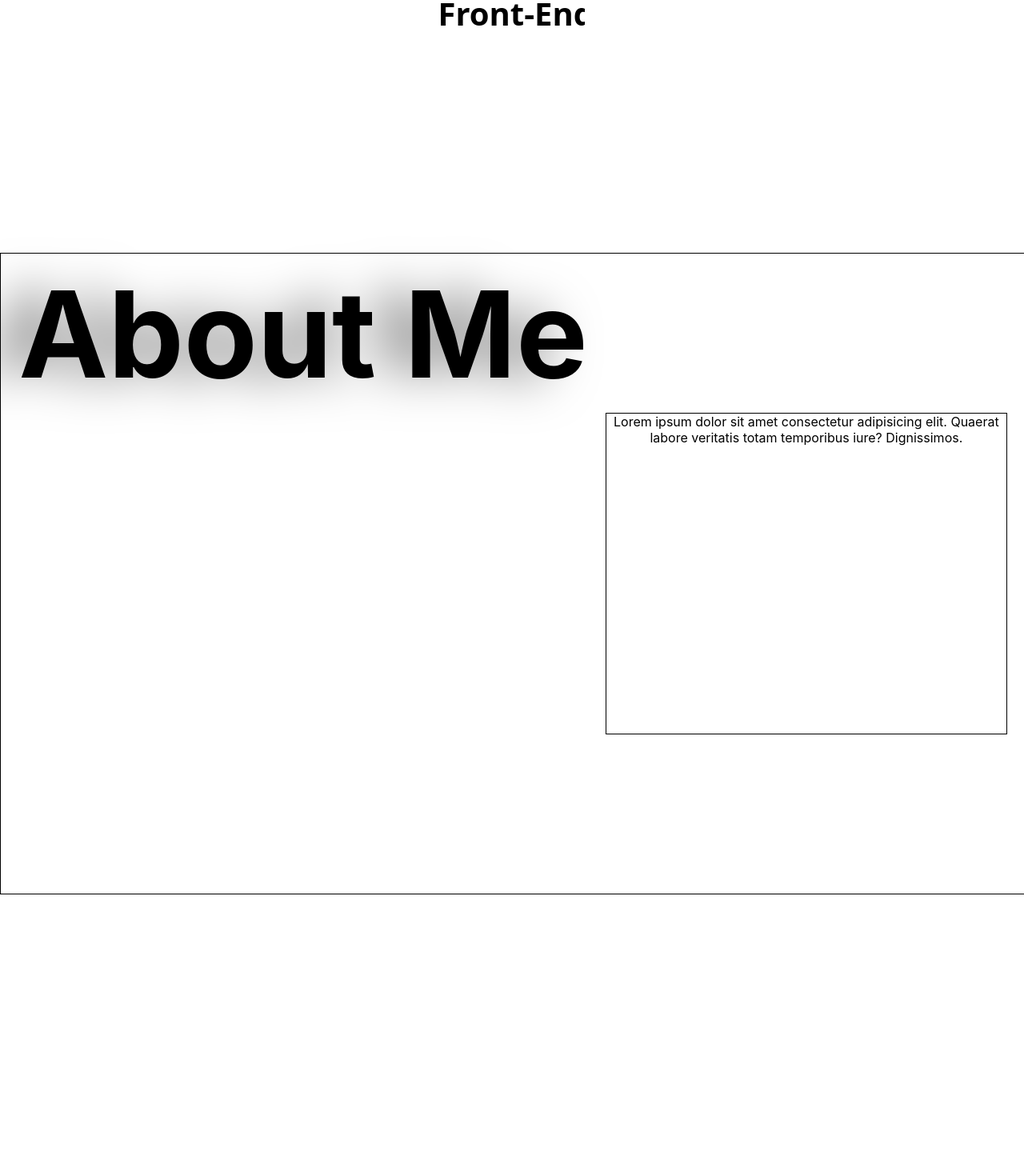
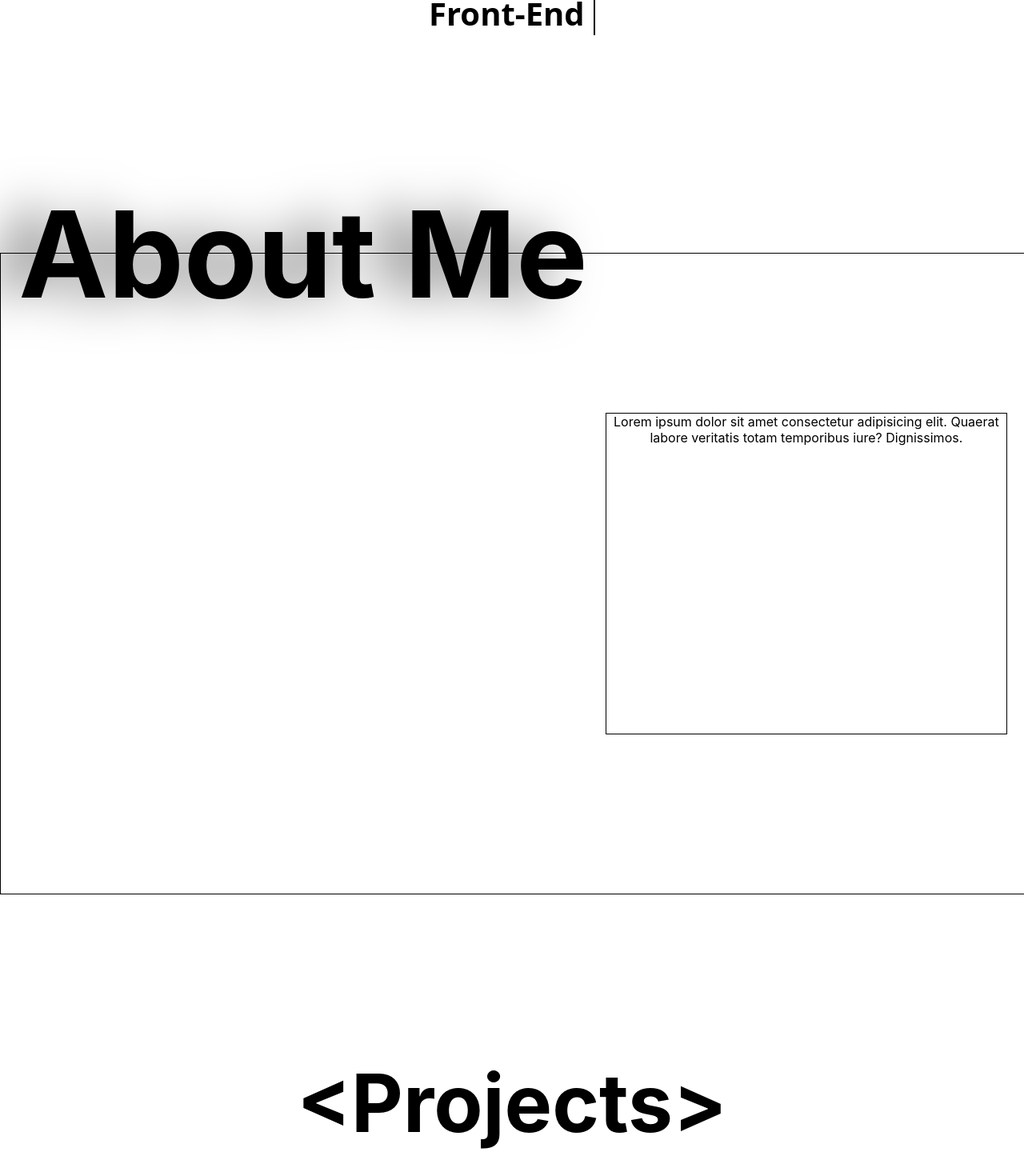
Before and after one commit to cassnova/my-portfolio, a React (Create React App) app: page / in a window 1280 px wide. Shown: the part 484-1954 px from the top of the page at 80% size. Before the commit the page ends 1602 px from the top, so only its background shows below. Built offline with nearby package versions, Linux system fonts and the light colour scheme.

Commit message:
fix parallax

```diff
--- a/src/App.js
+++ b/src/App.js
@@ -2,12 +2,14 @@ import logo from './logo.svg';
 import './App.css';
 import Header from './components/Header/Header';
 import About from './components/AboutMe/About';
+import Projects from './components/Projects/Projects';
 
 function App() {
   return (
     <div className="App">
       <Header />
       <About />
+      <Projects />
     </div>
   );
 }
--- a/src/components/AboutMe/About.css
+++ b/src/components/AboutMe/About.css
@@ -10,7 +10,7 @@
 
 .sec-container h2 {
     font-size: 150px;
-    margin-bottom: 800px;
+    margin-bottom: 1000px;
     filter: drop-shadow(-40px 0px 30px rgba(0, 0, 0, 0.5));
 }
 
--- a/src/components/AboutMe/About.jsx
+++ b/src/components/AboutMe/About.jsx
@@ -16,7 +16,7 @@ function About() {
 
     return (
         <section className="sec-container">
-            <h2 style={{ transform: `translateY(${offsetY * 0.5}px)` }}>About Me</h2>
+            <h2 style={{ transform: `translateY(${offsetY * 0.3}px)` }}>About Me</h2>
             <div>
                 <p>Lorem ipsum dolor sit amet consectetur adipisicing elit. Quaerat labore veritatis totam temporibus iure? Dignissimos.</p>
             </div>
--- a/src/components/Projects/Projects.css
+++ b/src/components/Projects/Projects.css
@@ -0,0 +1,16 @@
+.container-main {
+    width: 100vw;
+    height: 100vh;
+}
+
+.title-elements {
+    font-size: 100px;
+}
+
+.title-elements::after {
+    content: '>';
+}
+
+.title-elements::before {
+    content: '<';
+}
--- a/src/components/Projects/Projects.jsx
+++ b/src/components/Projects/Projects.jsx
@@ -0,0 +1,12 @@
+import React from "react";
+import './Projects.css'
+
+function Projects() {
+    return (
+        <main className="container-main">
+            <h2 className="title-elements">Projects</h2>
+        </main>
+    )
+}
+
+export default Projects;
```
